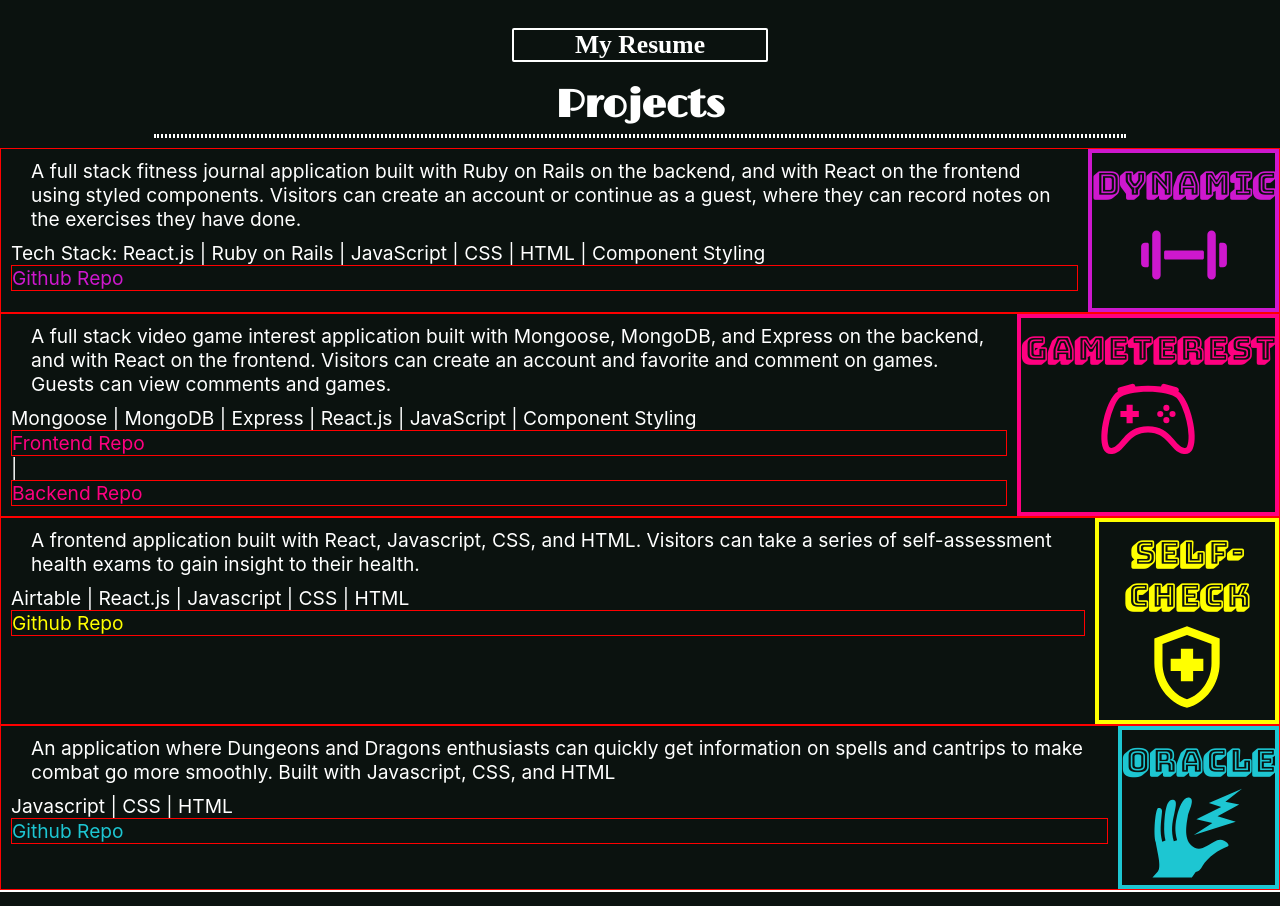
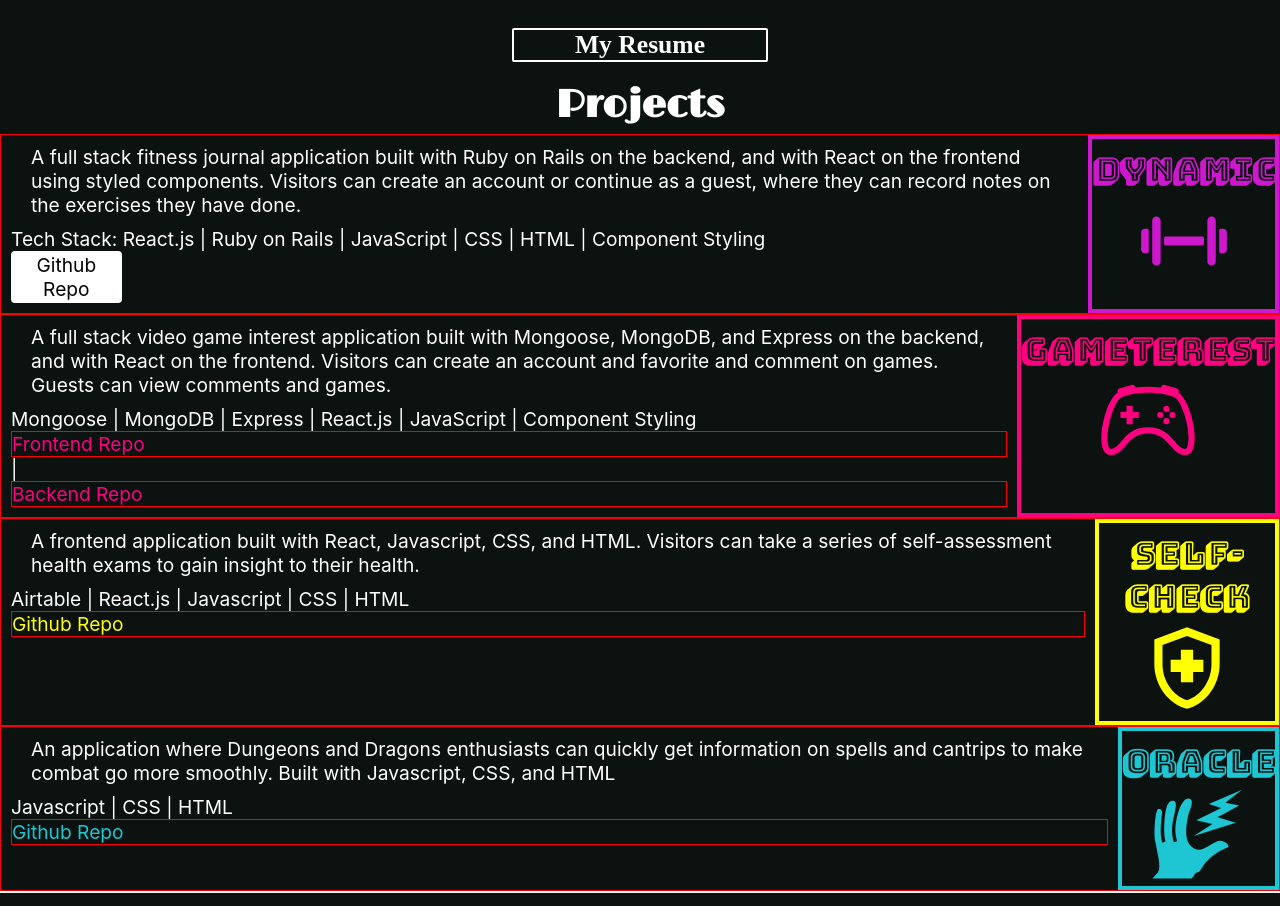
Before and after one commit to hammyhammer/Portfolio, a React (Create React App) app in the folder client/: page / in a window 1280 px wide. Shown: the part 1000-1906 px from the top of the page. Built offline with nearby package versions, Linux system fonts and the light colour scheme; a web font is replaced by a local one.

Commit message:
added a button class for github repos

```diff
--- a/client/src/screens/Projects/Projects.jsx
+++ b/client/src/screens/Projects/Projects.jsx
@@ -22,7 +22,7 @@ export default function Projects() {
           <img className={projectcss.icons} src="https://cdn.jsdelivr.net/gh/devicons/devicon/icons/javascript/javascript-original.svg" alt="javascript" />
           <img className={projectcss.icons} src="https://cdn.jsdelivr.net/gh/devicons/devicon/icons/css3/css3-plain-wordmark.svg" alt="css3" />
           <img className={projectcss.icons} src="https://cdn.jsdelivr.net/gh/devicons/devicon/icons/html5/html5-plain-wordmark.svg" alt="html5" /> */}
-            <a className={projectcss.dynamic} href="https://github.com/hammyhammer/dynamic" target="_blank" rel="noreferrer">Github Repo</a>
+            <a className={projectcss.button} href="https://github.com/hammyhammer/dynamic" target="_blank" rel="noreferrer">Github Repo</a>
           </p>
         </div>
         <div className={projectcss.link_space}>
--- a/client/src/screens/Projects/Projects.module.css
+++ b/client/src/screens/Projects/Projects.module.css
@@ -159,12 +159,12 @@
   text-decoration: underline;
 }
 
-.divider {
+/* .divider {
   border: 2px dotted white;
   margin-bottom: 10px;
   margin-left: 12%;
   margin-right: 12%;
-}
+} */
 
 /* Media query for ipad */
 @media only screen and (min-width:760px) {
@@ -240,9 +240,23 @@
     border: 1px solid red;
   }
 
+
+  .button {
+    display: flex;
+    justify-content: column;
+    border: 2px solid white;
+    border-radius: 4px;
+    background-color: white;
+    text-align: center;
+    color: black;
+    text-decoration: none;
+    width: 10%
+  }
+
   .header {
     font-size: 3vw;
   }
+
 
   .title_dynamic {
     font-size: 2.5vw;
```
